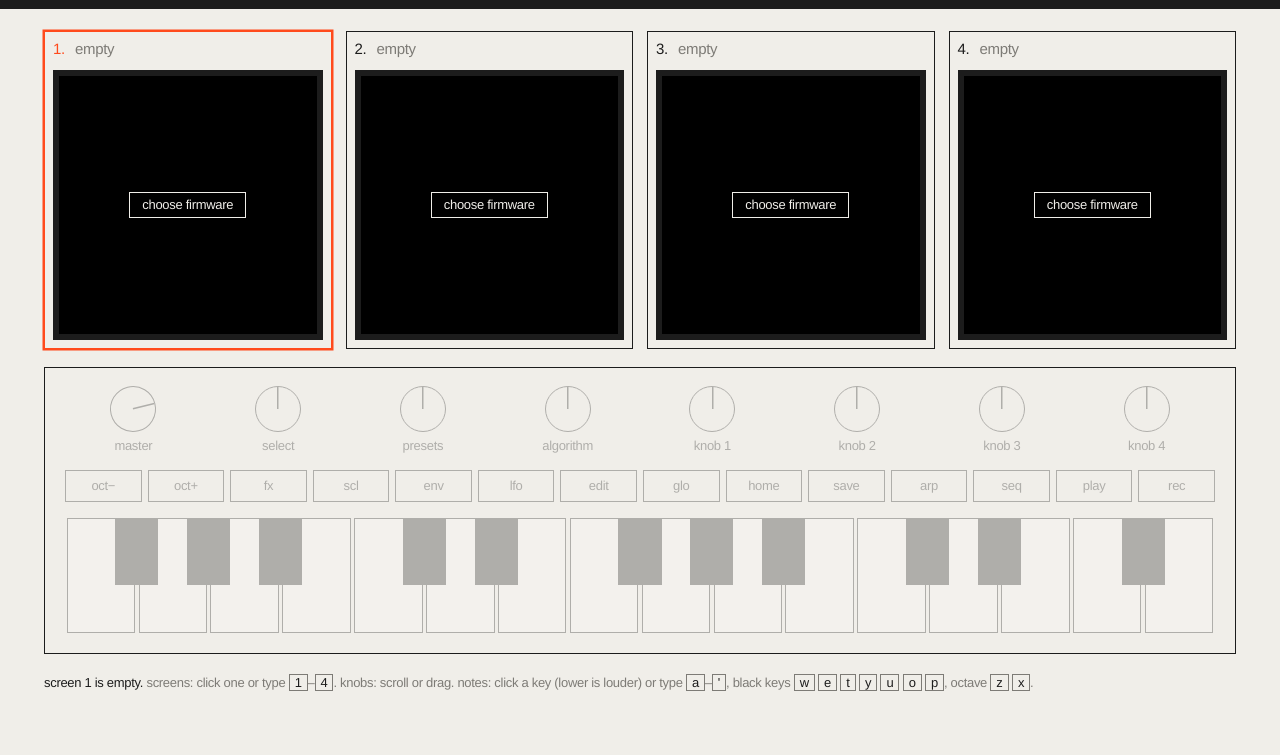
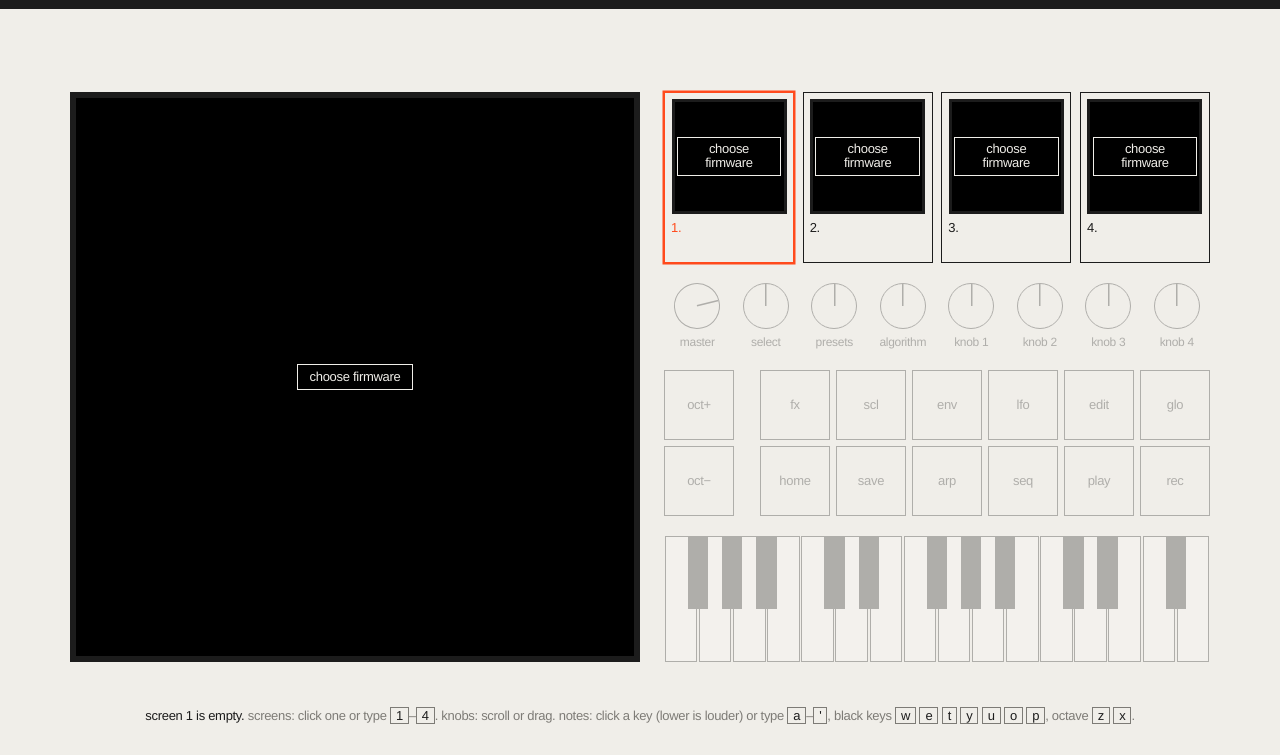
Before and after one commit to kamil-in/luka, a plain HTML site: page ui/index.html in a window 1280 px wide. Shown: the part 45-800 px from the top of the page. Drawn offline with Linux system fonts and the light colour scheme; files whose address does not match are found by name.

Commit message:
Updated the layout

```diff
--- a/ui/app.js
+++ b/ui/app.js
@@ -49,21 +49,22 @@ showTheme();
 function makeSlots(count) {
   slots = Array.from({ length: count }, (_, n) => {
     const canvas = el("canvas", { width: 240, height: 240 });
-    const s = { n, ctx: canvas.getContext("2d"), pending: null, firmware: null, loading: null, muted: false, paused: false, levels: null, pot: 800 };
+    const s = { n, canvas, ctx: canvas.getContext("2d"), pending: null, firmware: null, loading: null, muted: false, paused: false, levels: null, pot: 800 };
     s.image = s.ctx.createImageData(240, 240);
     s.name = el("span", { className: "name" });
     s.mute = el("button", { className: "text mute", type: "button", onclick: () => send({ type: "mute", slot: n, muted: !s.muted }) });
     // (stop holds the firmware where it is, still loaded; the list's unload takes it away.
     // A stopped firmware is left alone by the panel: see `live`)
     s.stop = el("button", { className: "text run", type: "button", onclick: () => { if (n === selected && !s.paused) releaseAll(); send({ type: "pause", slot: n, paused: !s.paused }); } });
+    s.choose = el("button", { className: "choose", type: "button", textContent: "choose firmware", onclick: () => { select(n); menu(true); } });
     s.el = el("article", { className: "slot" },
-      el("div", { className: "bar" }, el("span", { className: "num", textContent: String(n + 1) }), s.name, s.mute, s.stop),
-      el("div", { className: "glass" }, canvas,
-        el("button", { className: "choose", type: "button", textContent: "choose firmware", onclick: () => { select(n); menu(true); } })));
+      el("div", { className: "glass" }, canvas, s.choose),
+      el("div", { className: "bar" }, el("span", { className: "num", textContent: String(n + 1) }), s.name),
+      el("div", { className: "ctl" }, s.mute, s.stop));
     s.el.addEventListener("pointerdown", () => select(n));
     return s;
   });
-  $("screens").replaceChildren(...slots.map((s) => s.el));
+  $("slots").replaceChildren(...slots.map((s) => s.el));
   slots.forEach(drawSlot);
   showSelected();
 }
@@ -75,17 +76,34 @@ function drawSlot(s) {
   s.el.classList.toggle("paused", !!s.firmware && s.paused);
   s.el.classList.toggle("selected", s.n === selected);
   s.name.textContent = s.firmware ? s.firmware.repo : s.loading ? "loading…" : "empty";
+  s.name.hidden = !busy;
+  s.choose.hidden = busy;
   s.mute.hidden = !s.firmware;
   s.mute.textContent = s.muted ? "unmute" : "mute";
   s.stop.hidden = !s.firmware;
   s.stop.textContent = s.paused ? "play" : "stop";
+  if (s.n === selected) drawStage();
 }
+
+/// The big screen: the chosen slot's firmware, copied from its small screen.
+const stageCtx = $("stage-canvas").getContext("2d");
+function drawStage() {
+  const s = cur();
+  if (!s) return;
+  stageCtx.clearRect(0, 0, 240, 240);
+  if (s.firmware) stageCtx.drawImage(s.canvas, 0, 0);
+  const stage = $("stage");
+  stage.classList.toggle("empty", !s.firmware && !s.loading);
+  stage.classList.toggle("paused", !!s.firmware && s.paused);
+  $("stage-name").textContent = s.firmware ? s.firmware.repo : s.loading ? "loading…" : "";
+}
+$("stage-choose").addEventListener("click", () => menu(true));
 
 function onFrame(rgba, slot = 0) {
   const s = slots[slot];
   if (!s || rgba.length !== s.image.data.length) return;
   // (several frames between two repaints: only the last is drawn)
-  if (!s.pending) requestAnimationFrame(() => { if (!s.pending) return; s.image.data.set(s.pending); s.ctx.putImageData(s.image, 0, 0); s.pending = null; });
+  if (!s.pending) requestAnimationFrame(() => { if (!s.pending) return; s.image.data.set(s.pending); s.ctx.putImageData(s.image, 0, 0); s.pending = null; if (s.n === selected) drawStage(); });
   s.pending = rgba;
 }
 
--- a/ui/index.html
+++ b/ui/index.html
@@ -35,10 +35,15 @@
   </aside>
 
   <main>
-    <!-- a screen for each firmware playing (app.js fills it); the panel below plays the chosen one -->
-    <div id="screens"></div>
-
+    <!-- the stage (the chosen firmware, big) on the left; on the right the slots, knobs and buttons; the keys under the buttons -->
     <div id="device" aria-label="FM-1">
+      <div id="stage" class="empty">
+        <h3 id="stage-name"></h3>
+        <div class="glass"><canvas id="stage-canvas" width="240" height="240"></canvas>
+          <button id="stage-choose" class="choose" type="button">choose firmware</button></div>
+      </div>
+      <div id="side">
+        <div id="slots"></div>
         <div class="knobs">
           <div class="knob" data-pot="4" data-label="master"></div>
           <div class="knob" data-enc="0" data-label="select"></div>
@@ -49,9 +54,10 @@
           <div class="knob" data-enc="4" data-label="knob 3"></div>
           <div class="knob" data-enc="5" data-label="knob 4"></div>
         </div>
+        <!-- oct+ on top and oct- at the bottom of the left column, then the others in their usual order -->
         <div class="buttons">
+          <button class="btn" data-key="1">oct+</button>
           <button class="btn" data-key="0">oct−</button>
-        <button class="btn" data-key="1">oct+</button>
           <button class="btn" data-key="2">fx</button>
           <button class="btn" data-key="3">scl</button>
           <button class="btn" data-key="4">env</button>
@@ -67,6 +73,7 @@
         </div>
         <div id="keys"></div>
       </div>
+    </div>
     <p class="hints">
       <span id="playing-into"></span> screens: click one or type <kbd>1</kbd>–<kbd>4</kbd>. knobs: scroll or drag. notes: click a key (lower is louder) or type <kbd>a</kbd>–<kbd>'</kbd>, black keys <kbd>w</kbd> <kbd>e</kbd> <kbd>t</kbd> <kbd>y</kbd> <kbd>u</kbd> <kbd>o</kbd> <kbd>p</kbd>, octave <kbd>z</kbd> <kbd>x</kbd>.
     </p>
--- a/ui/style.css
+++ b/ui/style.css
@@ -85,28 +85,44 @@ body.menu #drawer { transform: none; visibility: visible; transition: transform
 body.menu #scrim { display: block; }
 
 /* ---------------------------------------------------------------- the page: the screens, then the one panel */
-main { flex: 1; display: flex; flex-direction: column; gap: 18px; width: 100%; max-width: 1240px; margin: 0 auto; padding: 22px 24px 28px; }
+main { flex: 1; display: flex; flex-direction: column; gap: 18px; width: 100%; max-width: 1600px; margin: 0 auto; padding: 22px 24px 28px; }
 
-/* (four across, and no taller than leaves the panel in sight) */
-#screens { display: grid; grid-template-columns: repeat(4, minmax(0, 1fr)); gap: 14px; width: min(100%, max(640px, calc((100vh - 470px) * 4))); margin: 0 auto; }
-@media (max-width: 760px) { #screens { grid-template-columns: repeat(2, minmax(0, 1fr)); width: 100%; } }
-.slot { margin: 0; padding: 8px; border: var(--line) solid var(--ink); cursor: pointer; }
+/* the stage (the chosen firmware, big) on the left; the slots, knobs and buttons on the right; the keys under both */
+#device { --stage: clamp(260px, min(calc(100vh - 230px), calc(min(100vw, 1600px) - 620px)), 1000px); display: grid; grid-template-columns: var(--stage) 546px; gap: 16px 24px; align-items: stretch; align-self: center; margin-block: auto; }
+#stage { min-width: 0; }
+#stage-name { height: 36px; line-height: 30px; overflow: hidden; text-overflow: ellipsis; white-space: nowrap; }
+#stage .glass { position: relative; }
+#stage canvas { display: block; width: 100%; height: auto; aspect-ratio: 1; image-rendering: pixelated; background: #000; border: 6px solid var(--screen-edge); outline: var(--line) solid var(--screen-out); outline-offset: calc(var(--line) * -1); }
+#stage.paused canvas { opacity: .45; }
+#stage .choose { position: absolute; inset: 0; margin: auto; width: fit-content; height: fit-content; padding: 4px 12px; font-size: 13px; color: #f0eee9; border-color: #f0eee9; }
+#stage .choose:hover { background: #f0eee9; color: #1c1c1c; }
+#stage:not(.empty) .choose { display: none; }
+#side { min-width: 0; display: grid; grid-template-rows: auto auto auto minmax(90px, 1fr); gap: 20px; padding-top: 36px; }
+/* (the chosen screen is empty, or its firmware stopped: nothing on the panel does anything) */
+#device.locked .knobs, #device.locked .buttons, #device.locked #keys { opacity: .3; pointer-events: none; }
+@media (max-width: 760px) { #device { grid-template-columns: minmax(0, 1fr); } #side { width: 100%; } #stage { width: 100%; } #side { padding-top: 0; } }
+
+#slots { display: grid; grid-template-columns: repeat(4, 130px); justify-content: space-between; }
+.slot { margin: 0; padding: 6px; border: var(--line) solid var(--ink); cursor: pointer; min-width: 0; }
 .slot.selected { border-color: var(--signal); box-shadow: 0 0 0 var(--line) var(--signal); }
-.slot .bar { display: flex; align-items: baseline; gap: 10px; min-height: 22px; margin-bottom: 8px; }
+.slot .glass { position: relative; }
+.slot canvas { display: block; margin: 0 auto; width: 115px; height: 115px; image-rendering: pixelated; background: #000; border: 3px solid var(--screen-edge); outline: var(--line) solid var(--screen-out); outline-offset: calc(var(--line) * -1); }
+.slot.paused canvas { opacity: .45; }
+.slot .choose { position: absolute; inset: 0; margin: auto; width: fit-content; max-width: 90%; height: fit-content; padding: 4px 10px; font-size: 13px; line-height: 1.15; color: #f0eee9; border-color: #f0eee9; }
+.slot .choose:hover { background: #f0eee9; color: #1c1c1c; }
+.slot:not(.empty) .choose { display: none; }
+.slot .bar { display: flex; gap: 6px; margin-top: 6px; font-size: 13px; }
 .slot .num { font-feature-settings: "tnum"; }
 .slot .num::after { content: "."; }
 .slot.selected .num { color: var(--signal); }
-.slot .name { flex: 1; min-width: 0; overflow: hidden; text-overflow: ellipsis; white-space: nowrap; }
+.slot .name { min-width: 0; overflow: hidden; text-overflow: ellipsis; white-space: nowrap; }
+.slot .name[hidden] { display: none; }
 .slot.empty .name { color: var(--mute); }
-.slot .bar button { font-size: 13px; }
-.slot .bar button[hidden] { display: none; }
+.slot .ctl { display: flex; gap: 10px; min-height: 20px; }
+.slot .ctl button { font-size: 12px; }
+.slot .ctl button::before, .slot .ctl button::after { content: none; }
+.slot .ctl button[hidden] { display: none; }
 .slot.muted .mute, .slot.paused .run { color: var(--signal); }
-.slot .glass { position: relative; }
-.slot canvas { display: block; width: 100%; height: auto; aspect-ratio: 1; image-rendering: pixelated; background: #000; border: 6px solid var(--screen-edge); outline: var(--line) solid var(--screen-out); outline-offset: calc(var(--line) * -1); }
-.slot.paused canvas { opacity: .45; }
-.slot .choose { position: absolute; inset: 0; margin: auto; width: fit-content; height: fit-content; padding: 4px 12px; font-size: 13px; color: #f0eee9; border-color: #f0eee9; }
-.slot .choose:hover { background: #f0eee9; color: #1c1c1c; }
-.slot:not(.empty) .choose { display: none; }
 
 /* ---------------------------------------------------------------- controls */
 button { font: inherit; letter-spacing: inherit; text-transform: inherit; color: var(--ink); background: none; border: var(--line) solid var(--ink); border-radius: 0; padding: 8px 14px; cursor: pointer; }
@@ -135,31 +151,22 @@ button.text:hover { background: none; color: var(--signal); }
 #clear:hover { background: none; color: var(--signal); }
 #search:focus { outline: 0; border-bottom-color: var(--signal); box-shadow: 0 var(--line) 0 var(--signal); }
 
-.list { list-style: none; margin: 20px 0 0; padding: 0; counter-reset: fw; }
-.list li { counter-increment: fw; display: grid; grid-template-columns: 2.2em minmax(0, 1fr) auto; align-items: center; gap: 0 10px; padding: 10px 0; border-top: var(--line) solid var(--ink); }
+.list { list-style: none; margin: 20px 0 0; padding: 0; }
+.list li { display: grid; grid-template-columns: minmax(0, 1fr) auto; align-items: center; gap: 0 10px; padding: 10px 0; border-top: var(--line) solid var(--ink); }
 .list li:last-child { border-bottom: var(--line) solid var(--ink); }
-.list li::before { content: counter(fw) "."; font-feature-settings: "tnum"; }
 .list li.empty { display: block; color: var(--mute); }
-.list li.empty::before { content: none; }
-.list li.playing::before { content: "●"; color: var(--signal); }
 .list li.unplayable { color: var(--mute); }
 .list .name { font-size: 19px; overflow-wrap: anywhere; }
 .list .meta { color: var(--mute); font-size: 13px; overflow-wrap: anywhere; text-transform: none; }
 .list .row { display: flex; align-items: center; gap: 8px; }
-/* the row a MIDI controller is on: a bar in the signal colour at its left */
-.list li.cursor { box-shadow: inset 4px 0 0 var(--signal); padding-left: 14px; margin-left: -14px; }
-.list li.cursor::before { color: var(--signal); }
+/* the row a MIDI controller is on: its name on the signal colour */
+.list li.cursor .name { justify-self: start; background: var(--signal); color: #1c1c1c; padding: 0 6px; margin-left: -6px; }
 
 h3 { margin: 0; font-size: 30px; font-weight: 600; line-height: 1; letter-spacing: -0.04em; }
 
 /* ---------------------------------------------------------------- the device */
-/* One panel for all the screens: small knobs and buttons, the labels at their usual size. */
-#device { padding: 18px 20px 20px; border: var(--line) solid var(--ink); display: grid; gap: 16px; }
-/* (the chosen screen is empty, or its firmware stopped: nothing here does anything) */
-#device.locked > * { opacity: .3; pointer-events: none; }
-
-.knobs { display: grid; grid-template-columns: repeat(8, minmax(0, 1fr)); gap: 12px 8px; }
-@media (max-width: 620px) { .knobs { grid-template-columns: repeat(4, minmax(0, 1fr)); } }
+/* One panel for all the screens. */
+.knobs { display: grid; grid-template-columns: repeat(8, minmax(0, 1fr)); gap: 0 2px; }
 .knob { --turn: 0deg; display: flex; flex-direction: column; align-items: center; cursor: ns-resize; touch-action: none; }
 .knob::before {
   content: ""; display: block; width: 44px; aspect-ratio: 1; border: var(--line) solid var(--ink); border-radius: 50%; transform: rotate(var(--turn));
@@ -167,20 +174,35 @@ h3 { margin: 0; font-size: 30px; font-weight: 600; line-height: 1; letter-spacin
 }
 .knob:hover::before, .knob.turning::before { background-color: color-mix(in srgb, var(--ink) 8%, transparent); }
 .knob.turning::before { border-color: var(--signal); background-image: linear-gradient(var(--signal), var(--signal)); }
-.knob::after { content: attr(data-label); display: block; margin-top: 6px; font-size: 13px; white-space: nowrap; }
+.knob::after { content: attr(data-label); display: block; margin-top: 6px; font-size: 12px; white-space: nowrap; }
 
-.buttons { display: grid; grid-template-columns: repeat(14, minmax(0, 1fr)); gap: 6px; }
-@media (max-width: 760px) { .buttons { grid-template-columns: repeat(7, minmax(0, 1fr)); } }
-.btn { --led: 0; padding: 7px 0; font-size: 13px; touch-action: none; background: color-mix(in srgb, var(--signal) calc(var(--led) * 100%), transparent); }
+.buttons { display: grid; grid-template-columns: 70px 14px repeat(6, 70px); gap: 6px; justify-content: space-between; }
+@media (max-width: 760px) { .buttons { grid-template-columns: 1fr 14px repeat(6, 1fr); } }
+/* oct+ top, oct- bottom, a gap, then the other twelve in order, six to a row */
+.btn[data-key="1"] { grid-area: 1 / 1; }
+.btn[data-key="0"] { grid-area: 2 / 1; }
+.btn[data-key="2"] { grid-area: 1 / 3; }
+.btn[data-key="3"] { grid-area: 1 / 4; }
+.btn[data-key="4"] { grid-area: 1 / 5; }
+.btn[data-key="5"] { grid-area: 1 / 6; }
+.btn[data-key="6"] { grid-area: 1 / 7; }
+.btn[data-key="7"] { grid-area: 1 / 8; }
+.btn[data-key="8"] { grid-area: 2 / 3; }
+.btn[data-key="9"] { grid-area: 2 / 4; }
+.btn[data-key="10"] { grid-area: 2 / 5; }
+.btn[data-key="11"] { grid-area: 2 / 6; }
+.btn[data-key="12"] { grid-area: 2 / 7; }
+.btn[data-key="13"] { grid-area: 2 / 8; }
+.btn { --led: 0; padding: 0; aspect-ratio: 1; font-size: 13px; touch-action: none; background: color-mix(in srgb, var(--signal) calc(var(--led) * 100%), transparent); }
 .btn:hover { background: color-mix(in srgb, var(--signal) calc(var(--led) * 100%), color-mix(in srgb, var(--ink) 10%, transparent)); color: var(--ink); }
 .btn.down, .btn.down:hover { background: var(--ink); color: var(--paper); }
 
-#keys { position: relative; height: clamp(84px, 9vw, 116px); touch-action: none; }
+#keys { position: relative; min-height: 90px; touch-action: none; }
 .key { --led: 0; position: absolute; top: 0; cursor: pointer; border: var(--line) solid var(--black-key-edge); }
 .key.white { bottom: 0; margin-right: calc(var(--line) * -1); background: color-mix(in srgb, var(--signal) calc(var(--led) * 100%), var(--key)); }
 .key.black { height: 58%; z-index: 1; background: color-mix(in srgb, var(--signal) calc(var(--led) * 100%), #1c1c1c); }
 .key.down { background: var(--signal); }
 
-.hints { margin: 0; color: var(--mute); font-size: 13px; line-height: 1.7; }
+.hints { margin: 0; text-align: center; color: var(--mute); font-size: 13px; line-height: 1.7; }
 #playing-into { color: var(--ink); }
 kbd { font: inherit; color: var(--ink); border: 1px solid var(--mute); padding: 0 5px; }
```
Lines whose indentation alone changed are shown as unchanged.
